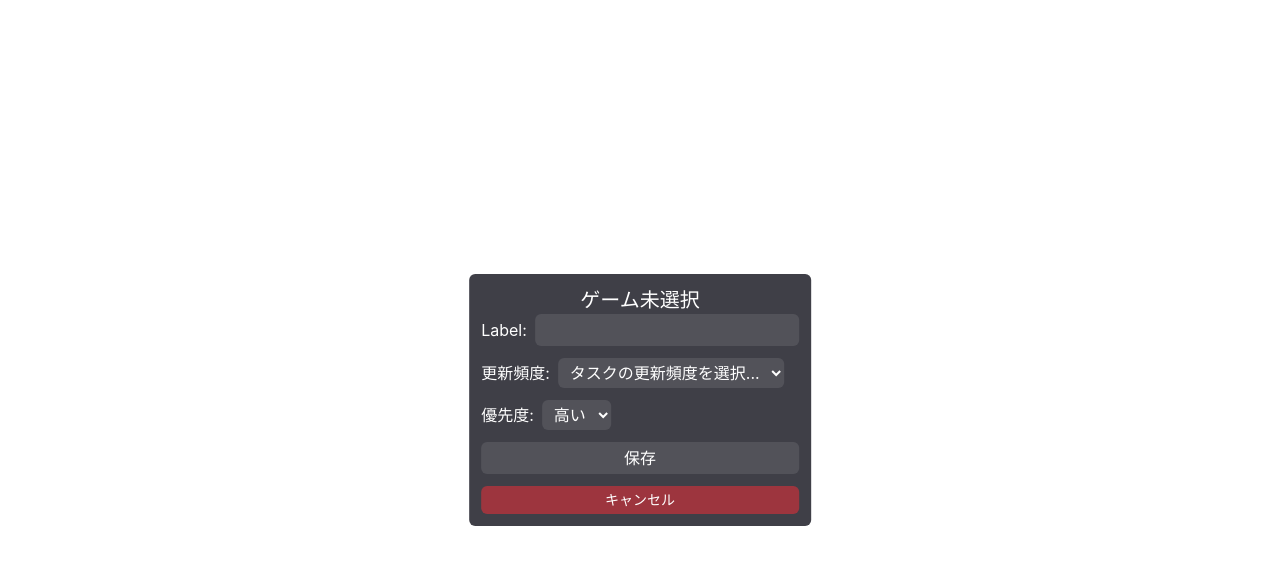
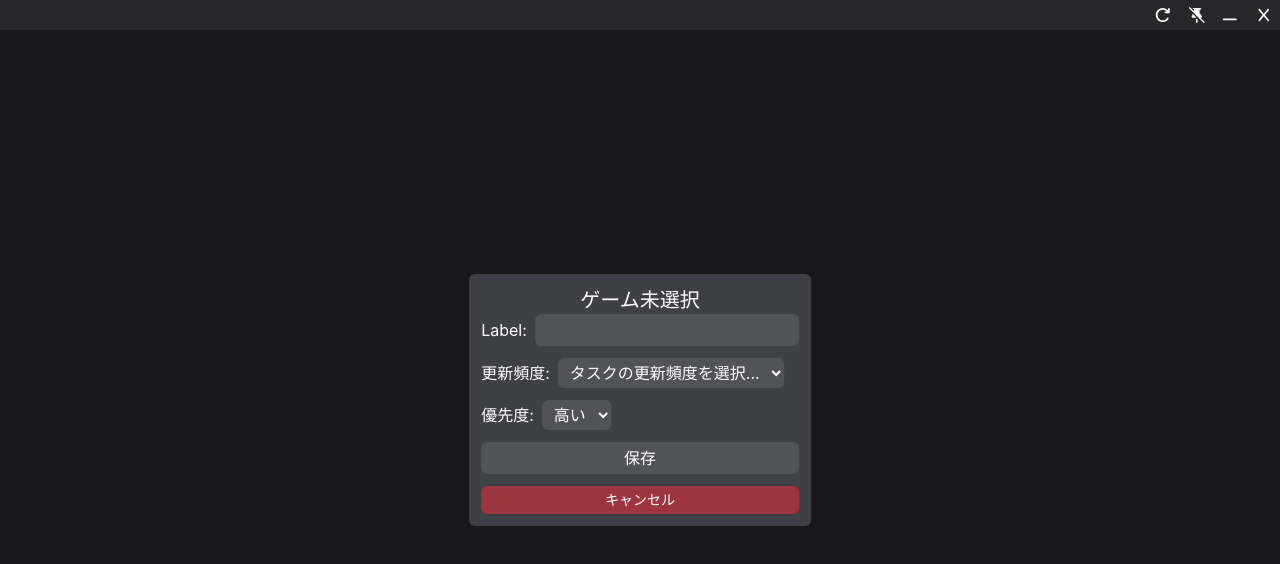
Before and after one commit to sevridge/game-todo-app, a React (Vite) app: page / in a window 1280 px wide. Shown: the top 564 px of the page. Built offline with nearby package versions, Linux system fonts and the light colour scheme.

Commit message:
feat: タイトルバーを追加

```diff
--- a/src-tauri/capabilities/default.json
+++ b/src-tauri/capabilities/default.json
@@ -7,6 +7,10 @@
     "core:default",
     "opener:default",
     "core:window:allow-set-size",
-    "core:window:allow-set-position"
+    "core:window:allow-set-position",
+    "core:window:allow-start-dragging",
+    "core:window:allow-minimize",
+    "core:window:allow-set-always-on-top",
+    "core:window:allow-close"
   ]
 }
--- a/src/App.tsx
+++ b/src/App.tsx
@@ -1,10 +1,10 @@
-import { useEffect } from "react";
+import { useEffect, useState } from "react";
 import TodoSetting from "./components/TodoSetting";
 import { currentMonitor, getCurrentWindow, LogicalPosition, LogicalSize } from "@tauri-apps/api/window";
+import { FontAwesomeIcon } from '@fortawesome/react-fontawesome';
+import { faArrowRotateRight, faThumbtack, faThumbtackSlash, faWindowMinimize, faX } from "@fortawesome/free-solid-svg-icons";
 
-function App() {
-  useEffect(() => {
-    (async () => {
+async function initWindow() {
   const monitor = await currentMonitor();
   const window = await getCurrentWindow();
   const windowInner = await window.innerSize();
@@ -15,11 +15,55 @@ function App() {
   window.setSize(new LogicalSize(winWidth, monHeight));
   const posX = monWidth - winWidth;
   window.setPosition(new LogicalPosition(posX, 0));
+}
+
+async function windowMinimize() {
+  const window = await getCurrentWindow();
+  window.minimize();
+}
+
+async function windowClose() {
+  const window = await getCurrentWindow();
+  window.close();
+}
+
+function App() {
+  const [ isAlwaysOnTop, setIsAlwaysOnTop ] = useState<boolean>(false);
+
+  useEffect(() => {
+    (async () => {
+      await initWindow();
     })();
   }, []);
 
+  async function windowAlwaysOnTop() {
+    const window = await getCurrentWindow();
+    const alwaysOnTop = await window.isAlwaysOnTop();
+    if (alwaysOnTop) {
+      window.setAlwaysOnTop(false);
+      setIsAlwaysOnTop(false);
+    } else {
+      window.setAlwaysOnTop(true);
+      setIsAlwaysOnTop(true);
+    }
+  }
+
   return (
-    <main className="h-full">
+    <main className="h-full text-white">
+      <div className="h-full grid grid-rows-[auto_1fr]">
+        <div className="flex items-center bg-zinc-800"data-tauri-drag-region>
+          <div className="flex-1"></div>
+          <div className="flex items-center text-sm">
+            <FontAwesomeIcon className="cursor-pointer p-2 hover:bg-white/20" icon={faArrowRotateRight} onClick={initWindow} />
+            <FontAwesomeIcon className="cursor-pointer p-2 hover:bg-white/20" icon={isAlwaysOnTop ? faThumbtack : faThumbtackSlash} onClick={windowAlwaysOnTop} />
+            <FontAwesomeIcon className="cursor-pointer p-2 hover:bg-white/20" icon={faWindowMinimize} onClick={windowMinimize} />
+            <FontAwesomeIcon className="cursor-pointer p-2 hover:bg-red-500" icon={faX} onClick={windowClose} />
+          </div>
+        </div>
+        <div className="bg-zinc-900">
+
+        </div>
+      </div>
       <TodoSetting />
     </main>
   );
```
Lines whose indentation alone changed are shown as unchanged.
